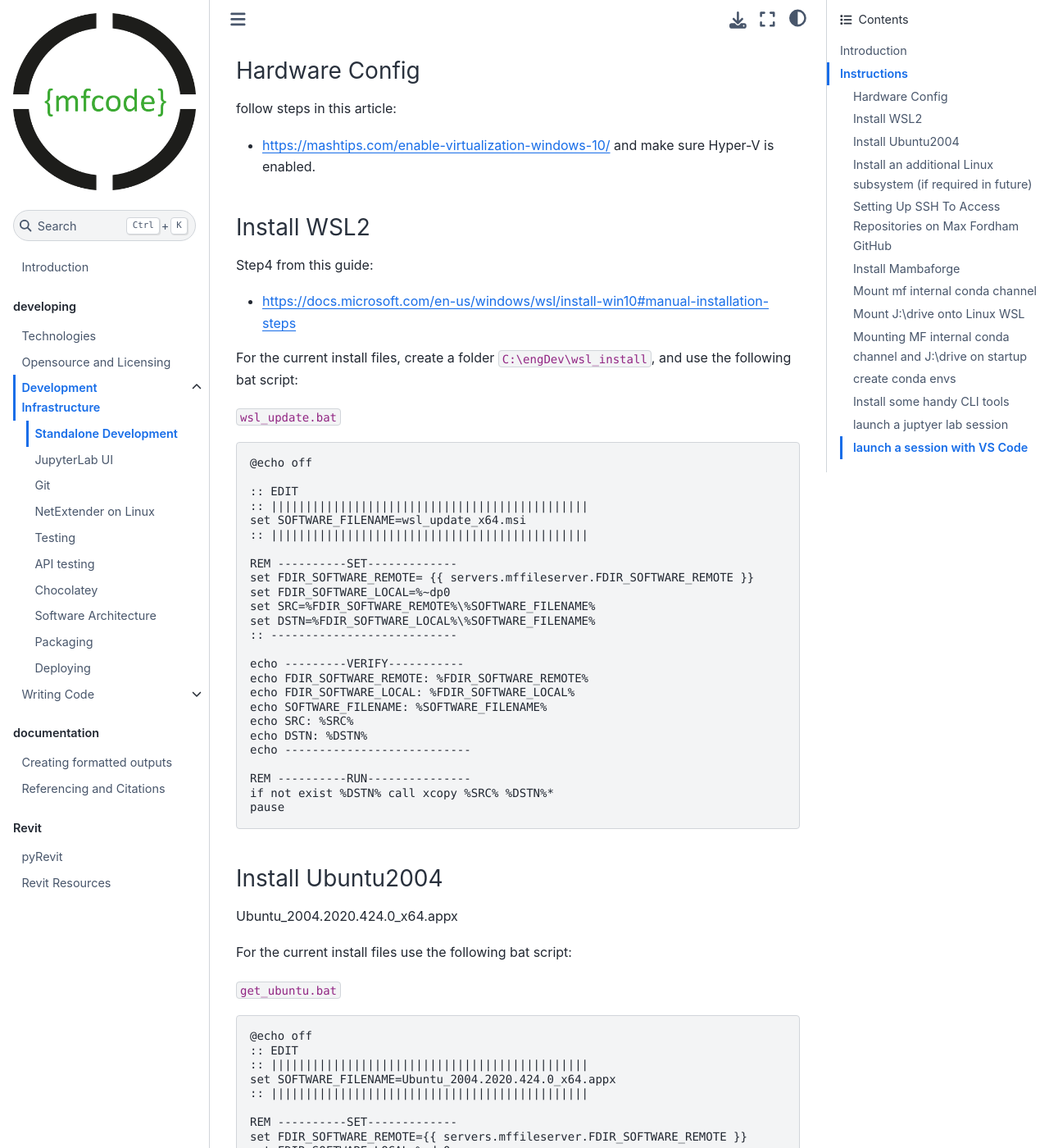
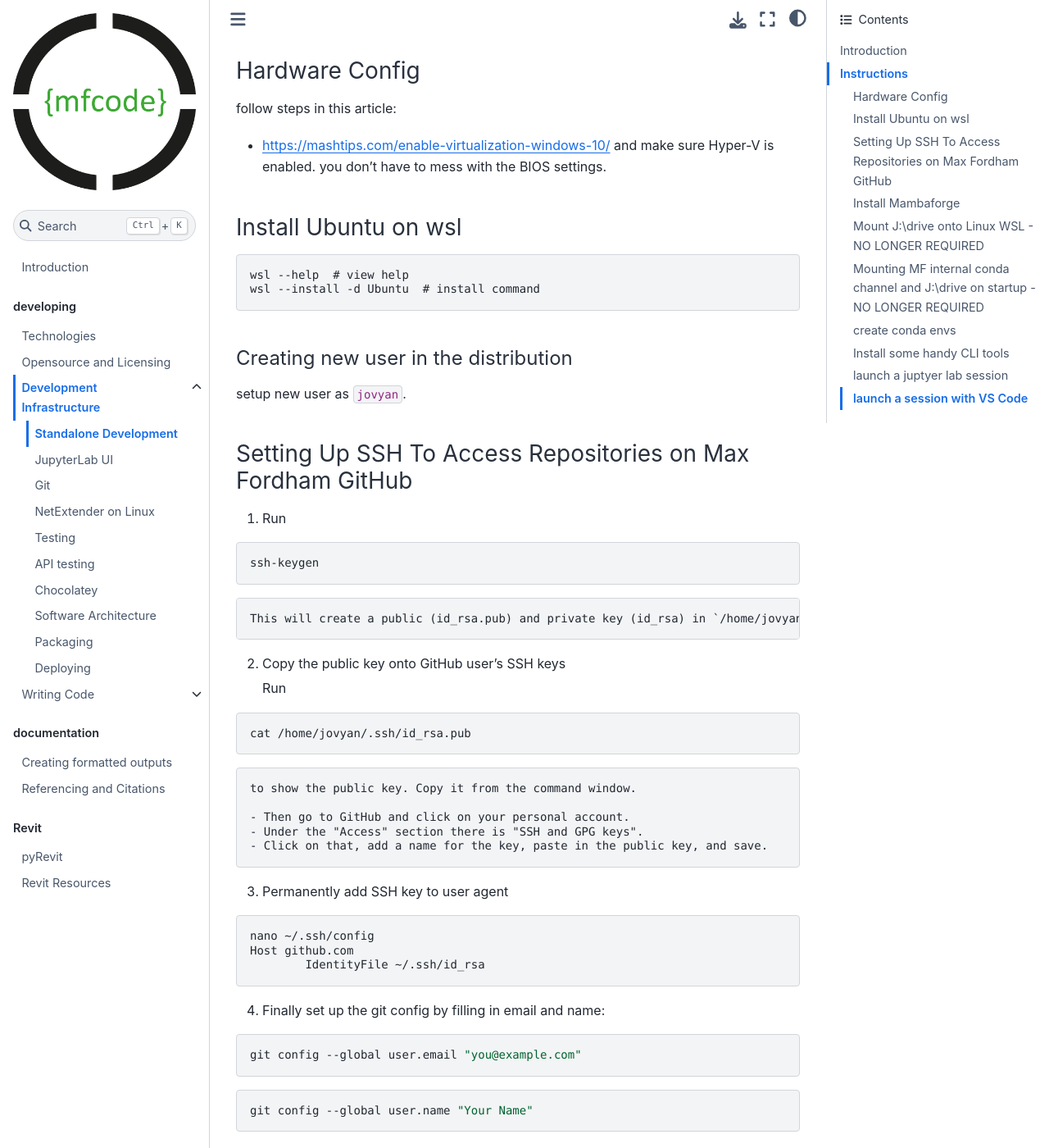
Before and after one commit to maxfordham/mxf-code-docs, a Jupyter Book: the page built from book/docs/developing-envsetup.md, in a window 1280 px wide and 1400 px high, scrolled down 1034 px. Shown: the whole window at 82% size. Built offline with Jupyter Book 1.0.4 settings and Sphinx 7.4.7 and the Sphinx Book theme 1.1.4, drawn with Linux system fonts in a browser that asks for light colours; pages that are not in the unit, such as notebooks, are missing from menus; some of the changed text lies outside the part shown.

Commit message:
Update developing-envsetup.md
simplified for current setup

````diff
--- a/book/docs/developing-envsetup.md
+++ b/book/docs/developing-envsetup.md
@@ -38,162 +38,19 @@ __Notes__
 
 follow steps in this article:
 - https://mashtips.com/enable-virtualization-windows-10/
-and make sure Hyper-V is enabled.
+and make sure Hyper-V is enabled. you don't have to mess with the BIOS settings.
 
 
-### Install WSL2
-
-Step4 from this guide:
-- https://docs.microsoft.com/en-us/windows/wsl/install-win10#manual-installation-steps
-
-For the current install files, create a folder `C:\engDev\wsl_install`, and use the following bat script:
-
-
-`wsl_update.bat`
+### Install Ubuntu on wsl
 
 ```cmd
-@echo off
-
-:: EDIT
-:: ||||||||||||||||||||||||||||||||||||||||||||||
-set SOFTWARE_FILENAME=wsl_update_x64.msi
-:: ||||||||||||||||||||||||||||||||||||||||||||||
-
-REM ----------SET-------------
-set FDIR_SOFTWARE_REMOTE= {{ servers.mffileserver.FDIR_SOFTWARE_REMOTE }}
-set FDIR_SOFTWARE_LOCAL=%~dp0
-set SRC=%FDIR_SOFTWARE_REMOTE%\%SOFTWARE_FILENAME%
-set DSTN=%FDIR_SOFTWARE_LOCAL%\%SOFTWARE_FILENAME%
-:: ---------------------------
-
-echo ---------VERIFY-----------
-echo FDIR_SOFTWARE_REMOTE: %FDIR_SOFTWARE_REMOTE%
-echo FDIR_SOFTWARE_LOCAL: %FDIR_SOFTWARE_LOCAL%
-echo SOFTWARE_FILENAME: %SOFTWARE_FILENAME%
-echo SRC: %SRC%
-echo DSTN: %DSTN%
-echo ---------------------------
-
-REM ----------RUN---------------
-if not exist %DSTN% call xcopy %SRC% %DSTN%*
-pause
+wsl --help  # view help
+wsl --install -d Ubuntu  # install command
 ```
-
-### Install Ubuntu2004
-
-Ubuntu_2004.2020.424.0_x64.appx
-
-For the current install files use the following bat script:
-
-`get_ubuntu.bat`
-
-```cmd
-@echo off
-:: EDIT
-:: ||||||||||||||||||||||||||||||||||||||||||||||
-set SOFTWARE_FILENAME=Ubuntu_2004.2020.424.0_x64.appx
-:: ||||||||||||||||||||||||||||||||||||||||||||||
-
-REM ----------SET-------------
-set FDIR_SOFTWARE_REMOTE={{ servers.mffileserver.FDIR_SOFTWARE_REMOTE }}
-set FDIR_SOFTWARE_LOCAL=%~dp0
-set SRC=%FDIR_SOFTWARE_REMOTE%\%SOFTWARE_FILENAME%
-set DSTN=%FDIR_SOFTWARE_LOCAL%\%SOFTWARE_FILENAME%
-:: ---------------------------
-
-echo ---------VERIFY-----------
-echo FDIR_SOFTWARE_REMOTE: %FDIR_SOFTWARE_REMOTE%
-echo FDIR_SOFTWARE_LOCAL: %FDIR_SOFTWARE_LOCAL%
-echo SOFTWARE_FILENAME: %SOFTWARE_FILENAME%
-echo SRC: %SRC%
-echo DSTN: %DSTN%
-echo ---------------------------
-
-REM ----------RUN---------------
-if not exist %DSTN% call xcopy %SRC% %DSTN%*
-pause
-```
-
-unzip wtih 7zip (or rename .appx --> .zip) and run the .exe inside.
-when asked to set-up a username, call it "jovyan" (jovyan being a resident of Jupyter!).
-This is the default username used by JupyterHub; and there the docker images that are built
-on the JupyterHub server, so using this username means that the filepaths are the same on the
-user environment as they are on the server.
-
-### Install an additional Linux subsystem (if required in future)
-
-`build_ubuntu.bat`
-
-```cmd
-:: assumes unzipped Ubuntu installer is saved in C:\engDev\wsl_install
-set LINUX_IMAGE_DIR=C:\engDev\wsl_install
-set UBUNTU_INSTALLER_FPTH=C:\engDev\wsl_install\Ubuntu_2004.2020.424.0_x64\install.tar.gz
-wsl --import ubuntu_2004_jovyan %LINUX_IMAGE_DIR% %UBUNTU_INSTALLER_FPTH% --version 2
-```
-
-#### Set new distribution (ubuntu_2004_jovyan) as default distribution
-
-To set ubuntu_2004_jovyan as the default distribution when launching wsl, run this command:
-
-```cmd
-wsl -s ubuntu_2004_jovyan
-```
-
-Note that we can check this by listing the existing distributions:
-
-```cmd
-wsl -l
-```
-
 
 #### Creating new user in the distribution
 
-Firstly, we must run the specified distribution using:
-
-```cmd
-wsl -d ubuntu_2004_jovyan
-```
-
-We are now in the distribution as the user "root".
-
-To add a user we will run:
-
-```bash
-adduser jovyan
-```
-
-Go through the steps of adding a password and any information you wish (can leave it blank if you want).
-Then say that the information is correct... well if it is correct.
-
-Now we need to enable sudoer privileges for our new user, jovyan:
-
-```bash
-adduser jovyan sudo
-```
-
-When we launch wsl, we want to have jovyan as the default user. We do this by adding the default to the wsl config file:
-
-```bash
-tee /etc/wsl.conf <<_EOF
-[user]
-default=jovyan
-_EOF
-```
-
-Finally, logout of wsl with the bash:
-
-```bash
-logout
-```
-
-And then use the wsl shutdown command so that the changes take effect:
-
-```cmd
-wsl --shutdown ubuntu_2004_jovyan
-```
-
-That's it! Next time wsl is launched, the ubuntu_2004_jovyan distribution should be the default distribution,
-and jovyan should be the default user with all the required permissions.
+setup new user as `jovyan`.
 
 ### Setting Up SSH To Access Repositories on Max Fordham GitHub
 
@@ -241,38 +98,28 @@ You should now be able to access the repositories on Max Fordham LLP, assuming t
 
 ### Install Mambaforge
 
-https://github.com/conda-forge/miniforge#mambaforge
+[micromamba-installation](https://mamba.readthedocs.io/en/latest/micromamba-installation.html#install-script)
 
 ```sh
-curl -L -O "https://github.com/conda-forge/miniforge/releases/latest/download/Mambaforge-$(uname)-$(uname -m).sh"
-bash Mambaforge-$(uname)-$(uname -m).sh
+"${SHELL}" <(curl -L micro.mamba.pm/install.sh)
+
+# ^ press enter for default setup
+```
+
+add some bash aliases
+
+```
+nano .bash_aliases
+# paste
+alias start='mnt/c/windows/explorer.exe'
+alias mamba='micromamba'
+alias conda='micromamba'
+# cntrl+X to leave
 ```
 
 Restart wsl for the miniconda installation to take effect.
 
-### Mount mf internal conda channel
-
-WK wsl
-
-```bash
-sudo mkdir /mnt/conda-bld
-```
-
-```bash
-sudo mount -t drvfs '\\barbados\apps\conda\conda-bld' /mnt/conda-bld
-```
-
-Adding channels:
-
-```bash
-conda config --add channels file:///mnt/conda-bld
-```
-
-```bash
-conda config --add channels conda-forge
-```
-
-### Mount J:\drive onto Linux WSL
+### Mount J:\drive onto Linux WSL - NO LONGER REQUIRED
 
 WK wsl
 
@@ -286,7 +133,7 @@ sudo mount -t drvfs '\\barbados\jobs' /home/jovyan/jobs
 
 Note that the mounting will have to be performed each time on startup so we will add a mounting script in the next step.
 
-### Mounting MF internal conda channel and J:\drive on startup
+### Mounting MF internal conda channel and J:\drive on startup - NO LONGER REQUIRED
 
 We don't want to have to mount these two directories each time we boot up our system, so we will make it so these commands are run
 automatically on start up.
@@ -341,24 +188,6 @@ That's it! Now when you open WSL on start-up, it will prompt you for your passwo
 best practice is that every package / repo should have an environment file that defines its own requirements.
 environments should be as small as they can be.
 
-As a default env, it is suggested to setup "jlaunch" below - this is a lightweight jupyter environement that has nb_conda_kernels
-installed, allowing any other conda environment to run from a single jupyter instance. Any jupyter extension that contains built code
-must be installed into the jlaunch environment.
-
-WK wsl
-
-```bash
-#  install mamba
-conda install mamba -n base -c conda-forge -y
-#  create env for launching jupyterlab.
-#  install anything that requires a built jupyterlab extension into this environment
-mamba create -n jlaunch -c conda-forge "python>3.8,<3.10" "jupyterlab>3.1" jupyterlab-spellchecker voila ipywidgets ipydatagrid ipyvuetify watchdog plotly matplotlib altair nb_black jupytext jupyterlab-lsp python-lsp-server theme-darcula
-conda activate
-mamba install -n jlaunch nb_conda_kernels #  this allows any conda env to be run from jlaunch
-#  activate
-conda activate jlaunch
-```
-
 ### Install some handy CLI tools
 
 Firstly, update the repository cache.
@@ -381,14 +210,5 @@ tree is useful for viewing directory structures in linux.
 
 ### launch a juptyer lab session
 
-WK wsl
-
-```bash
-cd /mnt/c/engDev/git_mf
-# ^note. maybe should move over to the linux mount...
-jupyter lab
-```
-
-copy the ip into a browser for a Jupyter Lab session.
 
 ### launch a session with VS Code
````
